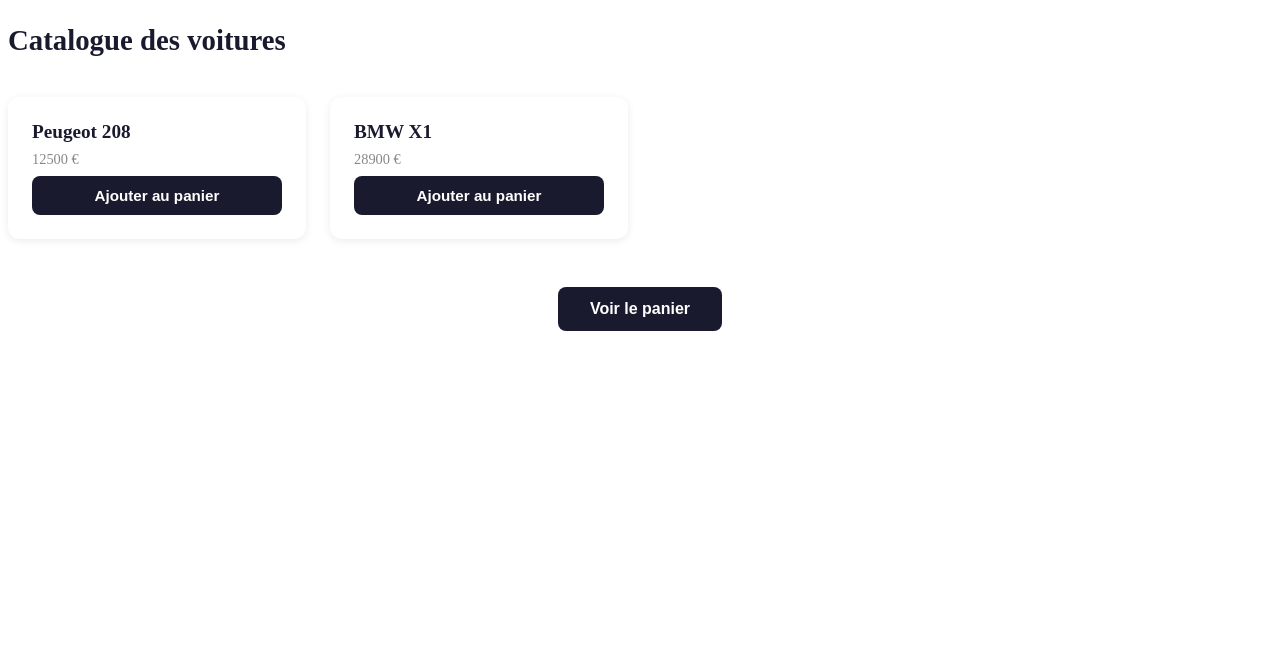
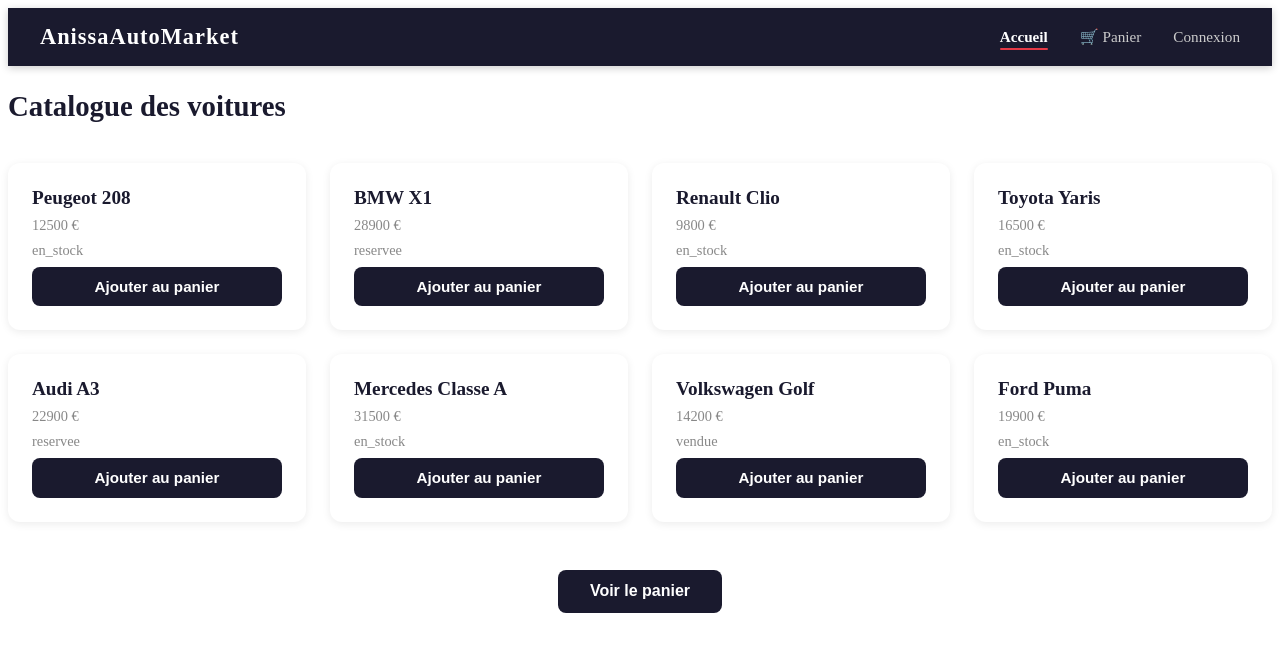
Before and after one commit to AnissaHub/Garage_Fronted, an Angular app: page / in a window 1280 px wide. Shown: the top 652 px of the page. Built offline with nearby package versions, Linux system fonts and the light colour scheme.

Commit message:
ajout de Header et page détail voiture avec bouton panier

```diff
--- a/src/app/app.html
+++ b/src/app/app.html
@@ -1,2 +1,3 @@
 <!-- afficher les components -->
+<app-header />
 <router-outlet></router-outlet>
--- a/src/app/app.ts
+++ b/src/app/app.ts
@@ -1,9 +1,10 @@
 import { Component, signal } from '@angular/core';
 import { RouterOutlet } from '@angular/router';
+import { HeaderComponent } from './header-component/header-component';
 
 @Component({
   selector: 'app-root',
-  imports: [RouterOutlet],
+  imports: [RouterOutlet, HeaderComponent],
   templateUrl: './app.html',
   styleUrl: './app.scss'
 })
--- a/src/app/car-component/car-component.html
+++ b/src/app/car-component/car-component.html
@@ -3,6 +3,7 @@
     <h3>{{ car.marque }} {{ car.modele }}</h3>
 
     <p>{{ car.prix }} €</p>
+    <p>{{ car.etat }} </p>
 
 <button (click)="add(); $event.stopPropagation()">
     Ajouter au panier
--- a/src/app/car-detail-component/car-detail-component.html
+++ b/src/app/car-detail-component/car-detail-component.html
@@ -1 +1,25 @@
-<p>car-detail-component works!</p>
+@if (car) {
+<div class="car-detail">
+    <button routerLink="/">← Retour au catalogue</button>
+
+    <h2>{{ car.marque }} {{ car.modele }}</h2>
+
+    <div class="car-info">
+        <p><span>Immatriculation</span> {{ car.immatriculation }}</p>
+        <p><span>Année</span> {{ car.annee }}</p>
+        <p><span>Kilométrage</span> {{ car.kilometrage }} km</p>
+        <p><span>État</span>
+            <span class="etat {{ car.etat }}">{{ car.etat }}</span>
+        </p>
+        <p class="prix">{{ car.prix }} €</p>
+    </div>
+
+    <button class="btn-cart" (click)="addToCart()">
+        Ajouter au panier 🛒
+    </button>
+</div>
+
+} @else {
+<p>Voiture introuvable.</p>
+<button routerLink="/">← Retour au catalogue</button>
+}
--- a/src/app/car-detail-component/car-detail-component.scss
+++ b/src/app/car-detail-component/car-detail-component.scss
@@ -0,0 +1,98 @@
+.car-detail {
+    max-width: 600px;
+    margin: 2rem auto;
+    padding: 2rem;
+    background: #fff;
+    border-radius: 12px;
+    box-shadow: 0 2px 8px rgba(0, 0, 0, 0.08);
+
+    h2 {
+        font-size: 1.8rem;
+        font-weight: 700;
+        color: #1a1a2e;
+        margin: 1rem 0;
+    }
+}
+
+.car-info {
+    display: flex;
+    flex-direction: column;
+    gap: 0.8rem;
+    margin: 1.5rem 0;
+
+    p {
+        display: flex;
+        justify-content: space-between;
+        padding: 0.8rem 1rem;
+        background: #f8f8f8;
+        border-radius: 8px;
+        margin: 0;
+
+        span:first-child {
+            font-weight: 600;
+            color: #555;
+        }
+    }
+
+    .prix {
+        font-size: 1.4rem;
+        font-weight: 700;
+        color: #e63946;
+        justify-content: flex-end;
+    }
+}
+
+.etat {
+    padding: 0.2rem 0.8rem;
+    border-radius: 20px;
+    font-size: 0.75rem;
+    font-weight: 600;
+    text-transform: uppercase;
+
+    &.en_stock {
+        background: #d4edda;
+        color: #155724;
+    }
+
+    &.reservee {
+        background: #fff3cd;
+        color: #856404;
+    }
+
+    &.vendue {
+        background: #f8d7da;
+        color: #721c24;
+    }
+}
+
+.btn-cart {
+    width: 100%;
+    padding: 0.9rem;
+    background: #1a1a2e;
+    color: #fff;
+    border: none;
+    border-radius: 8px;
+    font-size: 1rem;
+    font-weight: 600;
+    cursor: pointer;
+    transition: opacity 0.2s;
+
+    &:hover {
+        opacity: 0.85;
+    }
+}
+
+button[routerLink] {
+    background: transparent;
+    border: none;
+    color: #1a1a2e;
+    font-size: 0.95rem;
+    font-weight: 600;
+    cursor: pointer;
+    padding: 0;
+    margin-bottom: 1rem;
+
+    &:hover {
+        text-decoration: underline;
+    }
+}
--- a/src/app/car-detail-component/car-detail-component.ts
+++ b/src/app/car-detail-component/car-detail-component.ts
@@ -1,12 +1,13 @@
 import { Component, OnInit } from '@angular/core';
-import { ActivatedRoute } from '@angular/router';
+import { ActivatedRoute, Router, RouterLink } from '@angular/router';
 import { CarService } from '../services/car-service';
+import { CartService } from '../services/cart-service';
 import { Car } from '../models/Cars';
 
 @Component({
   selector: 'app-car-detail-component',
   standalone: true,
-  imports: [],
+  imports: [RouterLink],
   templateUrl: './car-detail-component.html',
   styleUrl: './car-detail-component.scss',
 })
@@ -16,18 +17,22 @@
 
   constructor(
     private route: ActivatedRoute,
-    private carService: CarService
+    private router: Router,
+    private carService: CarService,
+    private cartService: CartService
   ) {}
 
   ngOnInit(): void {
-
-    const immatriculation =
-      this.route.snapshot.paramMap.get('immatriculation');
-
-    // if (immatriculation) {
-    //   this.car =
-    //     this.carService.getCarByImmatriculation(immatriculation);
-    // }
+    const immatriculation = this.route.snapshot.paramMap.get('immatriculation');
+    if (immatriculation) {
+      this.car = this.carService.getCarByImmatriculation(immatriculation);
+    }
   }
 
+  addToCart(): void {
+    if (this.car) {
+      this.cartService.addToCart(this.car);
+      alert('Voiture ajoutée au panier 🛒');
+    }
+  }
 }
--- /dev/null
+++ b/src/app/header-component/header-component.html
@@ -0,0 +1,20 @@
+<header class="header">
+    <div class="header-logo">
+        <a routerLink="/">AnissaAutoMarket</a>
+    </div>
+
+    <nav class="header-nav">
+        <a routerLink="/" routerLinkActive="active" [routerLinkActiveOptions]="{ exact: true }">
+            Accueil
+        </a>
+        <a routerLink="/cart" routerLinkActive="active">
+            🛒 Panier
+            @if (cartCount > 0) {
+            <span class="badge">{{ cartCount }}</span>
+            }
+        </a>
+        <a routerLink="/login" routerLinkActive="active">
+            Connexion
+        </a>
+    </nav>
+</header>
--- /dev/null
+++ b/src/app/header-component/header-component.scss
@@ -0,0 +1,74 @@
+.header {
+    display: flex;
+    justify-content: space-between;
+    align-items: center;
+    padding: 1rem 2rem;
+    background: #1a1a2e;
+    color: #fff;
+    box-shadow: 0 2px 8px rgba(0, 0, 0, 0.2);
+    position: sticky;
+    top: 0;
+    z-index: 100;
+}
+
+.header-logo a {
+    font-size: 1.4rem;
+    font-weight: 700;
+    color: #fff;
+    text-decoration: none;
+    letter-spacing: 1px;
+
+    &:hover {
+        opacity: 0.85;
+    }
+}
+
+.header-nav {
+    display: flex;
+    align-items: center;
+    gap: 2rem;
+
+    a {
+        position: relative;
+        color: #ccc;
+        text-decoration: none;
+        font-size: 0.95rem;
+        font-weight: 500;
+        transition: color 0.2s;
+
+        &:hover {
+            color: #fff;
+        }
+
+        &.active {
+            color: #fff;
+            font-weight: 700;
+
+            &::after {
+                content: '';
+                position: absolute;
+                bottom: -4px;
+                left: 0;
+                width: 100%;
+                height: 2px;
+                background: #e63946;
+                border-radius: 2px;
+            }
+        }
+    }
+}
+
+.badge {
+    display: inline-flex;
+    align-items: center;
+    justify-content: center;
+    background: #e63946;
+    color: #fff;
+    font-size: 0.7rem;
+    font-weight: 700;
+    width: 18px;
+    height: 18px;
+    border-radius: 50%;
+    margin-left: 0.4rem;
+    vertical-align: middle;
+}
--- /dev/null
+++ b/src/app/header-component/header-component.ts
@@ -0,0 +1,19 @@
+import { Component } from '@angular/core';
+import { RouterLink, RouterLinkActive } from '@angular/router';
+import { CartService } from '../services/cart-service';
+
+@Component({
+  selector: 'app-header',
+  standalone: true,
+  imports: [RouterLink, RouterLinkActive],
+  templateUrl: './header-component.html',
+  styleUrl: './header-component.scss',
+})
+export class HeaderComponent {
+
+  constructor(private cartService: CartService) {}
+
+  get cartCount(): number {
+    return this.cartService.getCount();
+  }
+}
--- a/src/app/list-car-component/list-car-component.ts
+++ b/src/app/list-car-component/list-car-component.ts
@@ -2,7 +2,6 @@
 import { Car } from '../models/Cars';
 import { CarComponent } from '../car-component/car-component';
 import { CarService } from '../services/car-service';
-import { ActivatedRoute, Router } from '@angular/router';
 import { CartService } from '../services/cart-service';
 import { RouterLink } from '@angular/router';
 
@@ -13,43 +12,20 @@
   templateUrl: './list-car-component.html',
   styleUrl: './list-car-component.scss',
 })
-export class ListCarComponent {
+export class ListCarComponent implements OnInit {
 
-  cars: Car[] = [
-  {
-    immatriculation: 'AA-123-BB',
-    marque: 'Peugeot',
-    modele: '208',
-    annee: 2020,
-    kilometrage: 45000,
-    prix: 12500,
-    etat: 'en_stock'
-  },
-  {
-    immatriculation: 'CC-456-DD',
-    marque: 'BMW',
-    modele: 'X1',
-    annee: 2021,
-    kilometrage: 30000,
-    prix: 28900,
-    etat: 'reservee'
-  }
-];
-  constructor(private router: Router,
+  cars: Car[] = [];
+
+  constructor(
     private carService: CarService,
     private cartService: CartService,
   ) {}
 
-goToDetail(immatriculation: string) {
-  this.router.navigate(['/car', immatriculation]);
+  ngOnInit(): void {
+    this.cars = this.carService.getCars();
   }
 
   onAddToCart(car: Car): void {
-  console.log("AJOUT RECU :", car);
-  this.cartService.addToCart(car);
+    this.cartService.addToCart(car);
+  }
 }
-}
-//   constructor(private carService: CarService) {}
-//   ngOnInit() {
-//   this.cars = this.carService.getCars();
-// }
--- a/src/app/services/car-service.ts
+++ b/src/app/services/car-service.ts
@@ -1,14 +1,92 @@
 import { Injectable } from '@angular/core';
-
+import { Car } from '../models/Cars';
 
 @Injectable({
   providedIn: 'root',
 })
 export class CarService {
-  constructor() {}
 
-  //Afficher la liste des produits
-  getCars() {}
-  // afficher un produit par immatriculation
-  getCarByImmatriculatio(){}
+  private cars: Car[] = [
+
+  {
+    immatriculation: 'AA-123-BB',
+    marque: 'Peugeot',
+    modele: '208',
+    annee: 2020,
+    kilometrage: 45000,
+    prix: 12500,
+    etat: 'en_stock'
+  },
+  {
+    immatriculation: 'CC-456-DD',
+    marque: 'BMW',
+    modele: 'X1',
+    annee: 2021,
+    kilometrage: 30000,
+    prix: 28900,
+    etat: 'reservee'
+  },
+  {
+    immatriculation: 'EE-789-FF',
+    marque: 'Renault',
+    modele: 'Clio',
+    annee: 2019,
+    kilometrage: 62000,
+    prix: 9800,
+    etat: 'en_stock'
+  },
+  {
+    immatriculation: 'GG-101-HH',
+    marque: 'Toyota',
+    modele: 'Yaris',
+    annee: 2022,
+    kilometrage: 15000,
+    prix: 16500,
+    etat: 'en_stock'
+  },
+  {
+    immatriculation: 'II-202-JJ',
+    marque: 'Audi',
+    modele: 'A3',
+    annee: 2020,
+    kilometrage: 38000,
+    prix: 22900,
+    etat: 'reservee'
+  },
+  {
+    immatriculation: 'KK-303-LL',
+    marque: 'Mercedes',
+    modele: 'Classe A',
+    annee: 2021,
+    kilometrage: 25000,
+    prix: 31500,
+    etat: 'en_stock'
+  },
+  {
+    immatriculation: 'MM-404-NN',
+    marque: 'Volkswagen',
+    modele: 'Golf',
+    annee: 2018,
+    kilometrage: 78000,
+    prix: 14200,
+    etat: 'vendue'
+  },
+  {
+    immatriculation: 'OO-505-PP',
+    marque: 'Ford',
+    modele: 'Puma',
+    annee: 2022,
+    kilometrage: 18000,
+    prix: 19900,
+    etat: 'en_stock'
+  }
+];
+
+  getCars(): Car[] {
+    return this.cars;
+  }
+
+  getCarByImmatriculation(immatriculation: string): Car | undefined {
+    return this.cars.find(c => c.immatriculation === immatriculation);
+  }
 }
```
Also changed, not shown: 1 other file (tests, documents, lock files or other folders).
